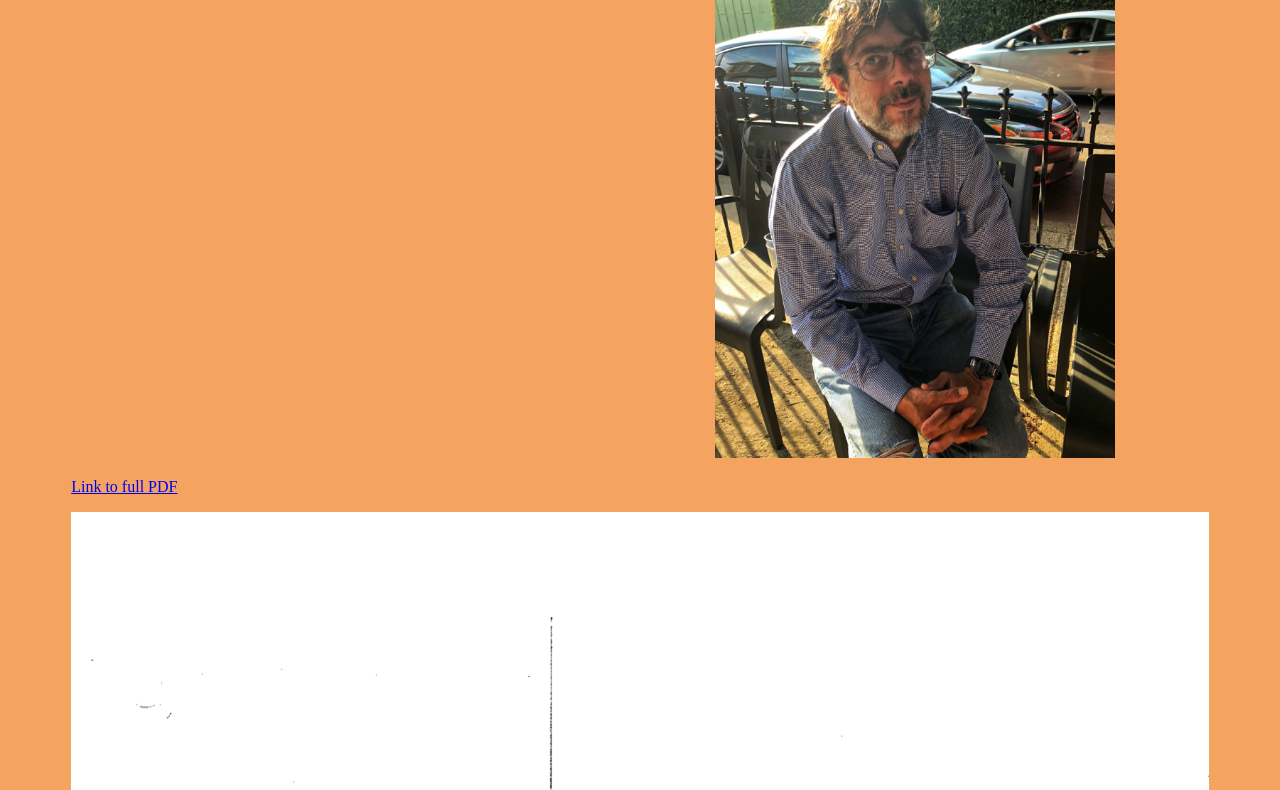
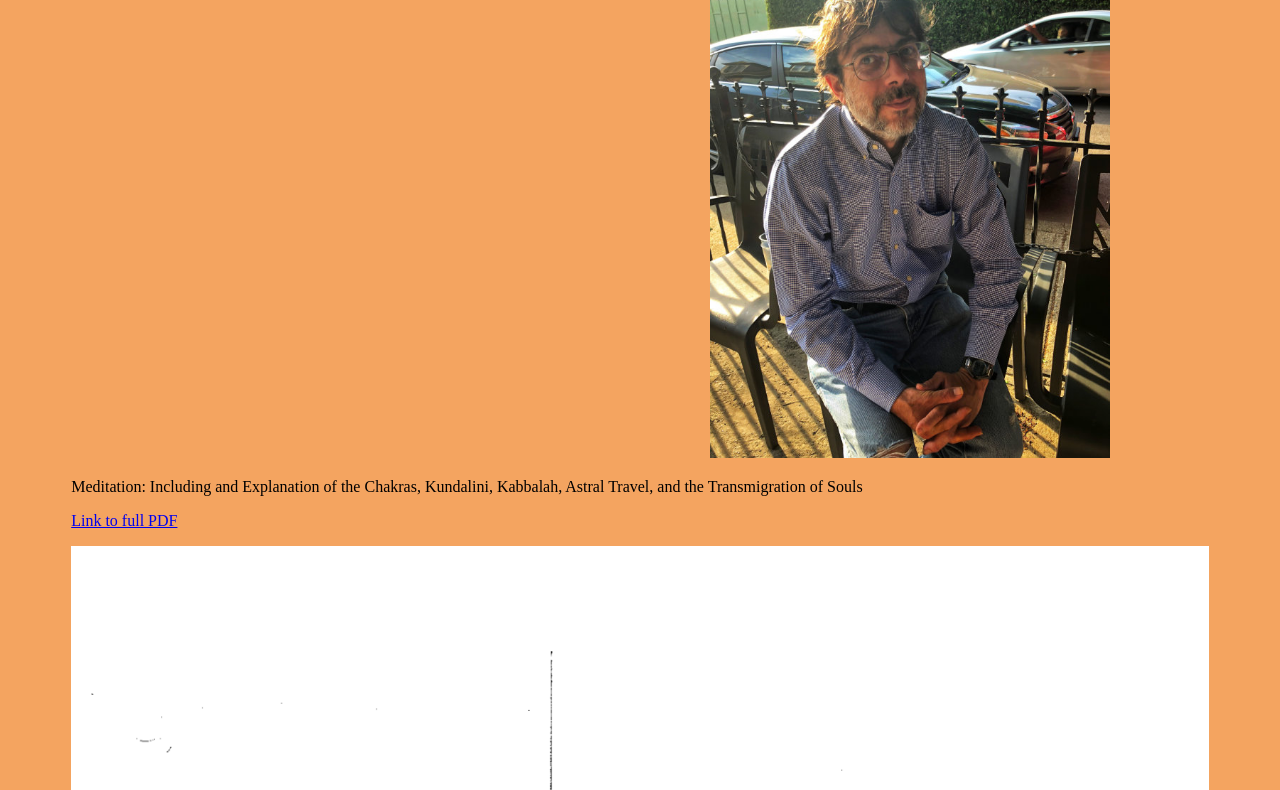
Before and after one commit to elie-abisdris/meditation-writing, a plain HTML site: page index.html in a window 1280 px wide. Shown: the part 81-871 px from the top of the page. Drawn offline with Linux system fonts and the light colour scheme.

Commit message:
Update index.html

```diff
--- a/index.html
+++ b/index.html
@@ -14,13 +14,14 @@
 
 <body>
     <header>
-        <h1>Writtings by Elie Abisdris, Meditator</h1>
+        <h1>Writings by Elie Abisdris, Meditator</h1>
         <div class="author-photo">
             <img src="./images/author_photo.jpg" alt="">
         </div>
 
     </header>
     <article>
+      <p>Meditation: Including and Explanation of the Chakras, Kundalini, Kabbalah, Astral Travel, and the Transmigration of Souls</p>
         <p><a href=".\Meditation_by_Elie_Abisdris.pdf" class="pdf-link">Link to full PDF</a></p>
         <button class="hide prev">Prev</button>
         <img class='book-page-img'  src="./images/page-1.gif" alt="">
```
